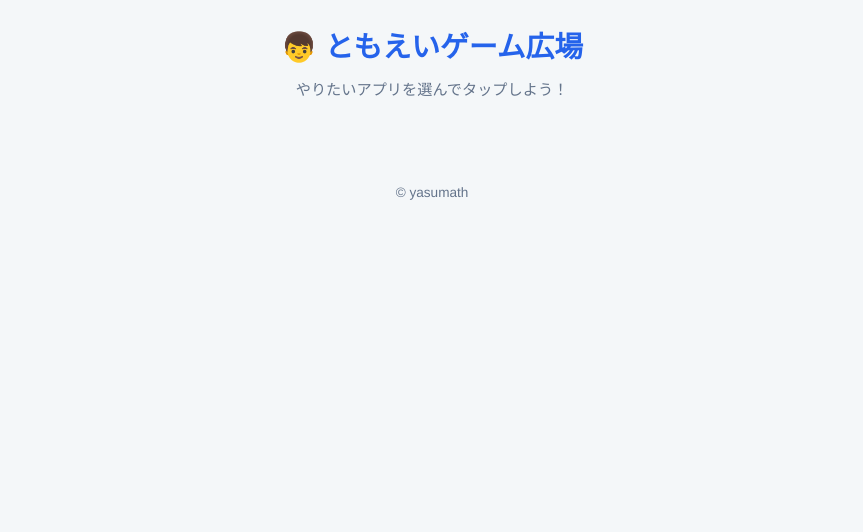
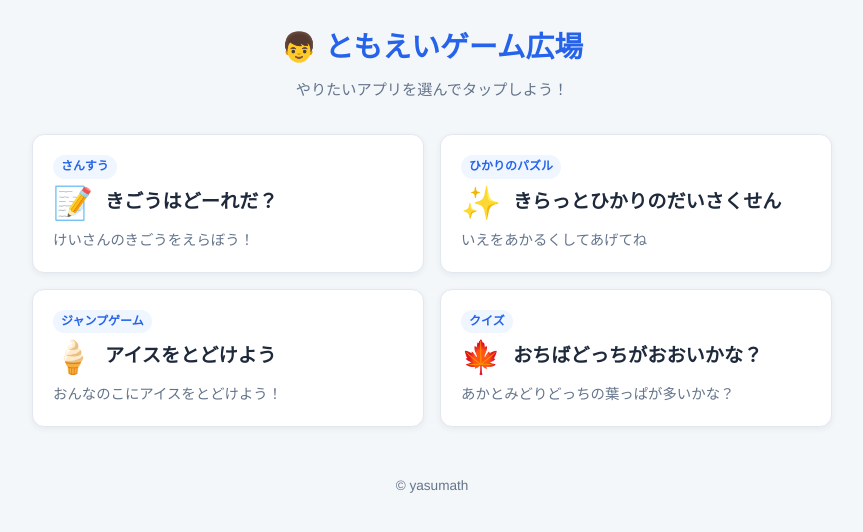
Before and after one commit to yasumath/tomoei, a plain HTML site: page index.html in a window 1280 px wide. Shown: the whole page, without its empty margins (208-1071 px from the left). Drawn offline with Linux system fonts and the light colour scheme.

Commit message:
Update index.html

```diff
--- a/index.html
+++ b/index.html
@@ -123,6 +123,34 @@
     // ★ アプリを追加・修正したいときはここだけを編集 ★
     // ==========================================
     const apps = [
+           {
+        title: "きごうはどーれだ？",
+        file: "kigou.html",
+        tag: "さんすう",
+        icon: "📝",
+        description: "けいさんのきごうをえらぼう！"
+      },
+            {
+        title: "きらっとひかりのだいさくせん",
+        file: "hikari.html",
+        tag: "ひかりのパズル",
+        icon: "✨️",
+        description: "いえをあかるくしてあげてね"
+      },
+      {
+        title: "アイスをとどけよう",
+        file: "icejump.html",
+        tag: "ジャンプゲーム",
+        icon: "🍦",
+        description: "おんなのこにアイスをとどけよう！"
+      },
+      {
+        title: "おちばどっちがおおいかな？",
+        file: "otiba.html",
+        tag: "クイズ",
+        icon: "🍁",
+        description: "あかとみどりどっちの葉っぱが多いかな？"
+      },
 
     ];
 
```
